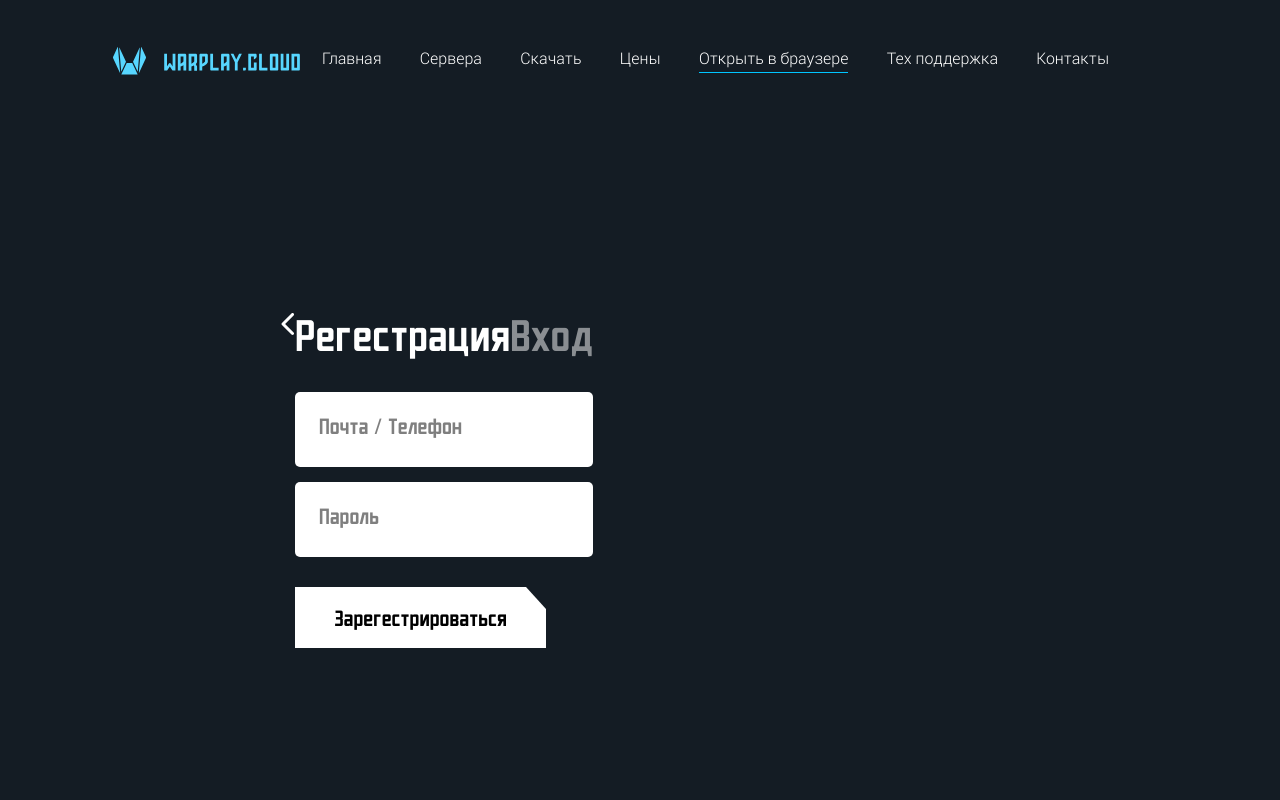
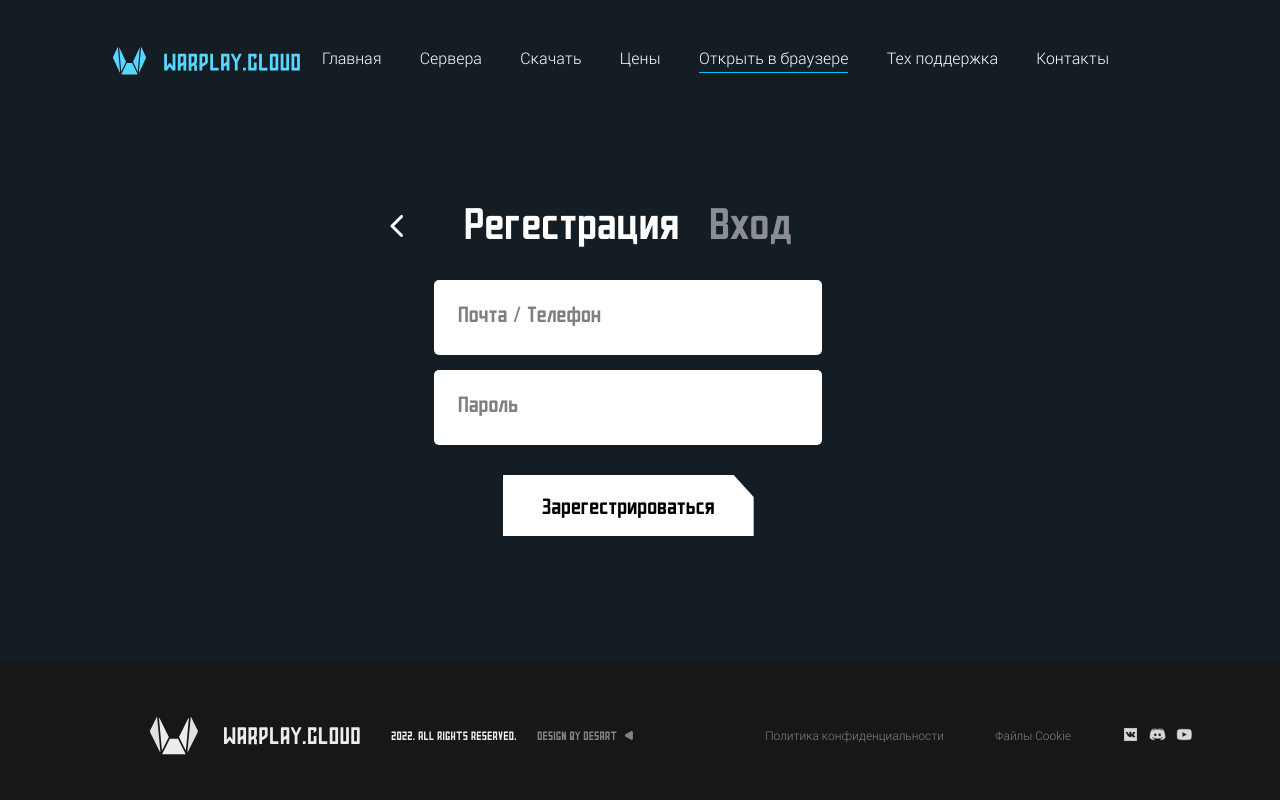
Before and after one commit to Mighty-Lion/Warplaycloud, a React (Vite) app: page /Registr in a window 1280 px wide. Shown: the top 800 px of the page. Built offline with nearby package versions, Linux system fonts and the light colour scheme.

Commit message:
dev regitration page

```diff
--- a/src/pages/Registration/index.styles.ts
+++ b/src/pages/Registration/index.styles.ts
@@ -2,17 +2,13 @@ import styled from '@emotion/styled';
 import { Link } from 'react-router-dom';
 
 export const RegistrationWrapper = styled.div`
-  position: relative;
-  height: 120vh;
+  display: flex;
+  margin: 200px auto 125px;
   width: 100%;
-  max-width: 900px;
+  max-width: 500px;
 `;
 
 export const RegistrationContainer = styled.div`
-  position: absolute;
-  top: 50%;
-  left: 50%;
-  transform: translate(-25%, -50%);
   display: flex;
   flex-wrap: wrap;
   width: 100%;
@@ -28,6 +24,7 @@ export const RegistrationHeader = styled.div`
 `;
 
 export const RegistrationTitle = styled.h3`
+  margin-left: 30px;
   font-family: Aire Exterior, sans-serif;
   font-size: 48px;
   font-style: normal;
@@ -37,6 +34,7 @@ export const RegistrationTitle = styled.h3`
 `;
 
 export const AuthorizationLink = styled(Link)`
+  margin: 0 30px 0 30px;
   font-family: Aire Exterior, sans-serif;
   font-size: 48px;
   font-style: normal;
@@ -92,6 +90,7 @@ export const RegistrationButton = styled.button`
   display: flex;
   justify-content: center;
   align-items: center;
+  margin: 0 auto;
   padding: 0 5px;
   border: none;
   height: 61px;
@@ -116,3 +115,8 @@ export const RegistrationButton = styled.button`
   line-height: normal;
   color: var(--color-black-900);
 `;
+
+export const HomePageButtonWrapper = styled.div `
+  margin-top: 14px;
+  margin-right: 30px;
+`
--- a/src/pages/Registration/index.tsx
+++ b/src/pages/Registration/index.tsx
@@ -1,5 +1,5 @@
 import {
-  AuthorizationLink,
+  AuthorizationLink, HomePageButtonWrapper,
   RegistrationButton,
   RegistrationContainer,
   RegistrationForm,
@@ -7,15 +7,17 @@ import {
   RegistrationLogin,
   RegistrationPassword,
   RegistrationTitle,
-  RegistrationWrapper,
-} from '@/pages/Registration/index.styles';
+  RegistrationWrapper
+} from "@/pages/Registration/index.styles";
 import { HomepageButton } from '@/components/HomepageButton';
 
 export function Registration() {
   return (
     <RegistrationWrapper>
       <RegistrationContainer>
-        <HomepageButton />
+        <HomePageButtonWrapper>
+          <HomepageButton />
+        </HomePageButtonWrapper>
         <RegistrationForm>
           <RegistrationHeader>
             <RegistrationTitle>Регестрация</RegistrationTitle>
```
